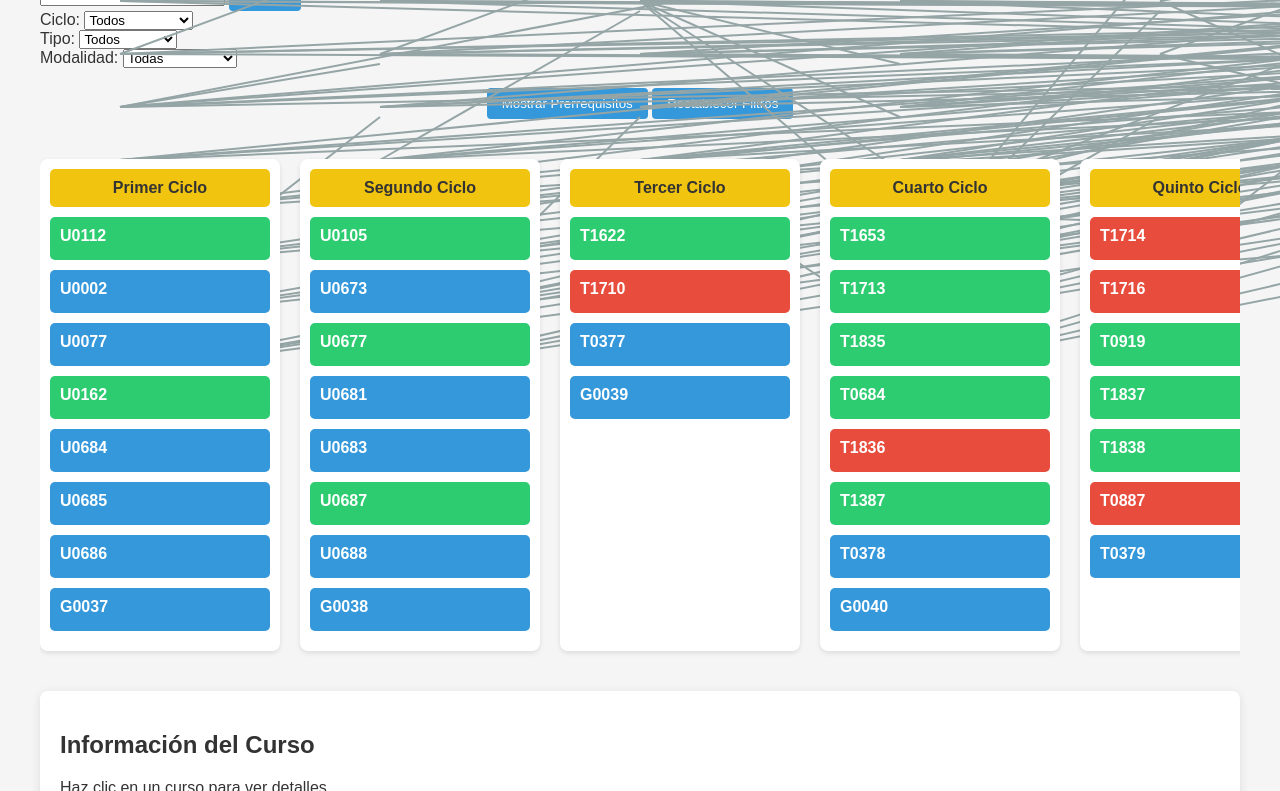
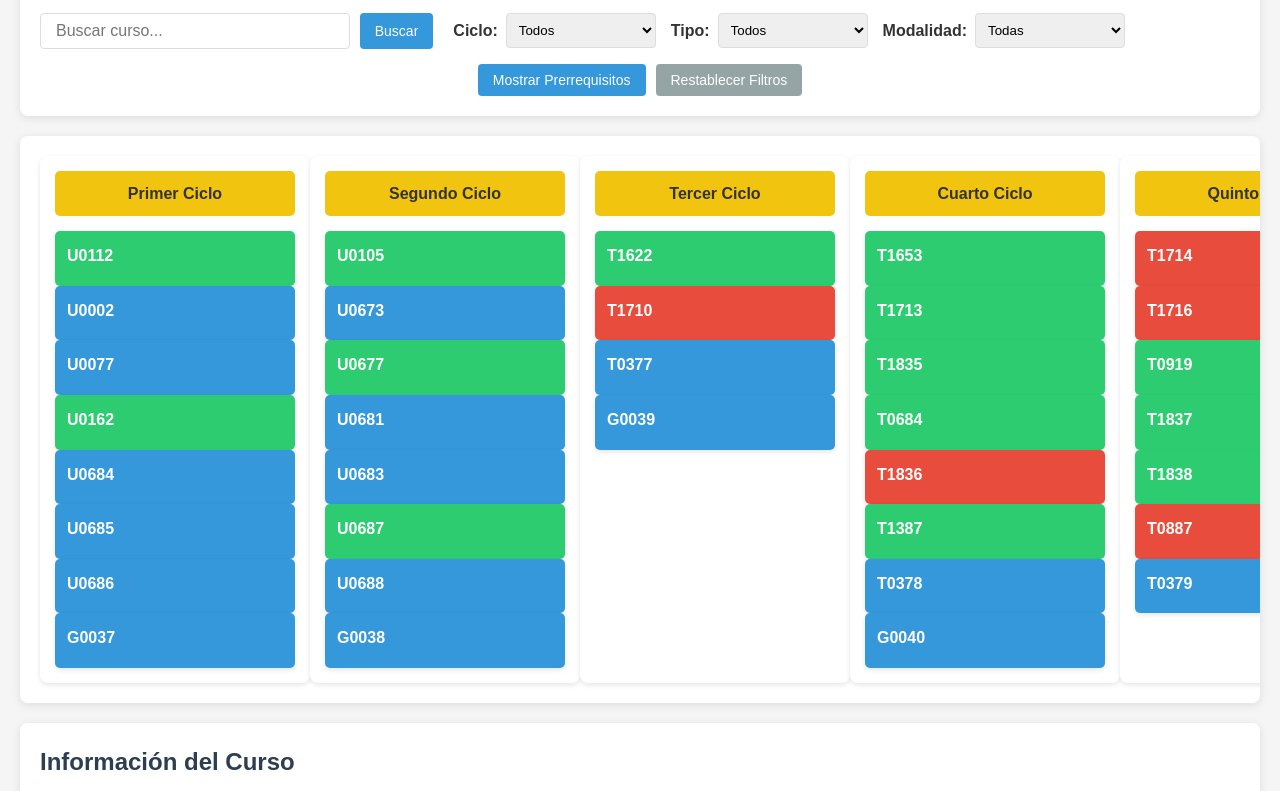
Before and after one commit to doumomentt/mcitavlupch, a plain HTML site: page index.html in a window 1280 px wide. Shown: the part 120-911 px from the top of the page. Drawn offline with Linux system fonts and the light colour scheme.

Commit message:
Update styles.css

```diff
--- a/styles.css
+++ b/styles.css
@@ -1,24 +1,92 @@
+:root {
+    --general-color: #3498db;
+    --especifico-color: #2ecc71;
+    --especialidad-color: #e74c3c;
+    --cycle-title-color: #f1c40f;
+    --prereq-line-color: #95a5a6;
+    --shadow-color: rgba(0, 0, 0, 0.1);
+}
+
 body {
     font-family: 'Arial', sans-serif;
     margin: 0;
-    padding: 20px;
+    padding: 0;
     background-color: #f5f5f5;
     color: #333;
+    line-height: 1.6;
 }
 
 .container {
-    max-width: 1200px;
+    max-width: 1400px;
     margin: 0 auto;
+    padding: 20px;
+}
+
+header {
+    background-color: white;
+    padding: 20px;
+    border-radius: 8px;
+    box-shadow: 0 2px 10px var(--shadow-color);
+    margin-bottom: 20px;
 }
 
 h1 {
     text-align: center;
     color: #2c3e50;
+    margin-bottom: 20px;
+}
+
+.search-filter-container {
+    display: flex;
+    flex-wrap: wrap;
+    gap: 20px;
+    margin-bottom: 15px;
+}
+
+.search-box {
+    flex: 1;
+    min-width: 300px;
+    display: flex;
+    gap: 10px;
+}
+
+.search-box input {
+    flex: 1;
+    padding: 8px 15px;
+    border: 1px solid #ddd;
+    border-radius: 4px;
+    font-size: 16px;
+}
+
+.filter-controls {
+    display: flex;
+    flex-wrap: wrap;
+    gap: 15px;
+    flex: 2;
+}
+
+.filter-group {
+    display: flex;
+    align-items: center;
+    gap: 8px;
+}
+
+.filter-group label {
+    font-weight: bold;
+    white-space: nowrap;
+}
+
+.filter-group select {
+    padding: 8px;
+    border-radius: 4px;
+    border: 1px solid #ddd;
+    min-width: 150px;
 }
 
 .controls {
-    text-align: center;
-    margin: 20px 0;
+    display: flex;
+    gap: 10px;
+    justify-content: center;
 }
 
 button {
@@ -28,59 +96,106 @@ button {
     border: none;
     border-radius: 4px;
     cursor: pointer;
+    font-size: 14px;
+    transition: background-color 0.3s;
+}
+
+button:hover {
+    background-color: #2980b9;
+}
+
+#reset-filters {
+    background-color: #95a5a6;
+}
+
+#reset-filters:hover {
+    background-color: #7f8c8d;
 }
 
 #malla-container {
+    background-color: white;
+    border-radius: 8px;
+    padding: 20px;
+    box-shadow: 0 2px 10px var(--shadow-color);
+    margin-bottom: 20px;
+    overflow-x: auto;
+    position: relative;
+    min-height: 500px;
+}
+
+.cycles-container {
     display: flex;
-    overflow-x: auto;
-    padding: 20px 0;
-    margin-bottom: 20px;
+    gap: 20px;
+    min-width: max-content;
+    position: relative;
+    z-index: 1;
 }
 
 .cycle {
-    min-width: 220px;
-    margin-right: 20px;
+    min-width: 240px;
     background-color: white;
     border-radius: 8px;
-    padding: 10px;
-    box-shadow: 0 2px 5px rgba(0,0,0,0.1);
+    padding: 15px;
+    box-shadow: 0 2px 5px var(--shadow-color);
 }
 
 .cycle-title {
     font-weight: bold;
     text-align: center;
     padding: 10px;
-    background-color: #f1c40f;
+    background-color: var(--cycle-title-color);
     border-radius: 5px;
-    margin-bottom: 10px;
+    margin-bottom: 15px;
+    position: sticky;
+    top: 0;
+}
+
+.courses-list {
+    display: flex;
+    flex-direction: column;
+    gap: 10px;
 }
 
 .course {
-    padding: 10px;
-    margin-bottom: 10px;
+    padding: 12px;
     border-radius: 5px;
     cursor: pointer;
     transition: all 0.3s;
+    box-shadow: 0 2px 5px var(--shadow-color);
 }
 
 .course:hover {
     transform: translateY(-3px);
-    box-shadow: 0 4px 8px rgba(0,0,0,0.1);
+    box-shadow: 0 4px 8px var(--shadow-color);
 }
 
-.general {
-    background-color: #3498db;
+.course.general {
+    background-color: var(--general-color);
     color: white;
 }
 
-.especifico {
-    background-color: #2ecc71;
+.course.especifico {
+    background-color: var(--especifico-color);
     color: white;
 }
 
-.especialidad {
-    background-color: #e74c3c;
+.course.especialidad {
+    background-color: var(--especialidad-color);
     color: white;
+}
+
+.course.highlighted {
+    animation: pulse 1.5s infinite;
+}
+
+@keyframes pulse {
+    0% { transform: scale(1); }
+    50% { transform: scale(1.05); }
+    100% { transform: scale(1); }
+}
+
+.course.hidden {
+    display: none;
 }
 
 .course-code {
@@ -88,18 +203,44 @@ button {
     margin-bottom: 5px;
 }
 
+.course-name {
+    font-size: 14px;
+    display: -webkit-box;
+    -webkit-line-clamp: 2;
+    -webkit-box-orient: vertical;
+    overflow: hidden;
+}
+
 .prereq-line {
-    stroke: #95a5a6;
+    stroke: var(--prereq-line-color);
     stroke-width: 2px;
     position: absolute;
-    z-index: -1;
+    z-index: 0;
+}
+
+.lines-container {
+    position: absolute;
+    top: 0;
+    left: 0;
+    width: 100%;
+    height: 100%;
+    pointer-events: none;
+    z-index: 0;
 }
 
 #course-info {
     background-color: white;
     border-radius: 8px;
     padding: 20px;
-    box-shadow: 0 2px 10px rgba(0,0,0,0.1);
+    box-shadow: 0 2px 10px var(--shadow-color);
+    margin-bottom: 20px;
+}
+
+#course-info h2 {
+    margin-top: 0;
+    color: #2c3e50;
+    border-bottom: 1px solid #eee;
+    padding-bottom: 10px;
 }
 
 .course-detail {
@@ -109,3 +250,59 @@ button {
 .course-detail strong {
     color: #2c3e50;
 }
+
+#course-hours {
+    margin-top: 20px;
+    padding-top: 20px;
+    border-top: 1px solid #eee;
+}
+
+#course-hours h3 {
+    margin-top: 0;
+    color: #2c3e50;
+}
+
+.hours-detail {
+    display: flex;
+    flex-wrap: wrap;
+    gap: 15px;
+}
+
+.hours-item {
+    background-color: #f8f9fa;
+    padding: 8px 12px;
+    border-radius: 4px;
+    min-width: 120px;
+}
+
+.hours-item strong {
+    display: block;
+    color: #2c3e50;
+    margin-bottom: 5px;
+}
+
+.no-results {
+    text-align: center;
+    padding: 40px;
+    color: #7f8c8d;
+    font-size: 18px;
+}
+
+@media (max-width: 768px) {
+    .search-filter-container {
+        flex-direction: column;
+    }
+
+    .filter-controls {
+        flex-direction: column;
+    }
+
+    .filter-group {
+        flex-direction: column;
+        align-items: flex-start;
+    }
+
+    .filter-group select {
+        width: 100%;
+    }
+}
```
